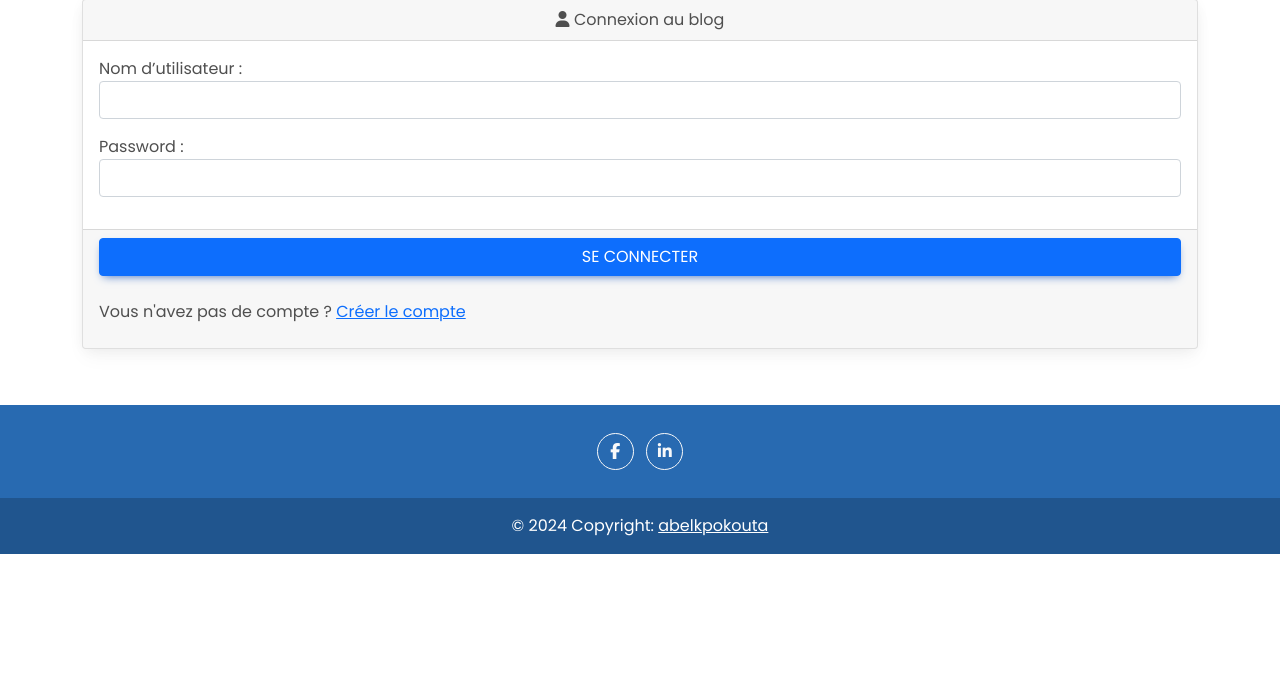
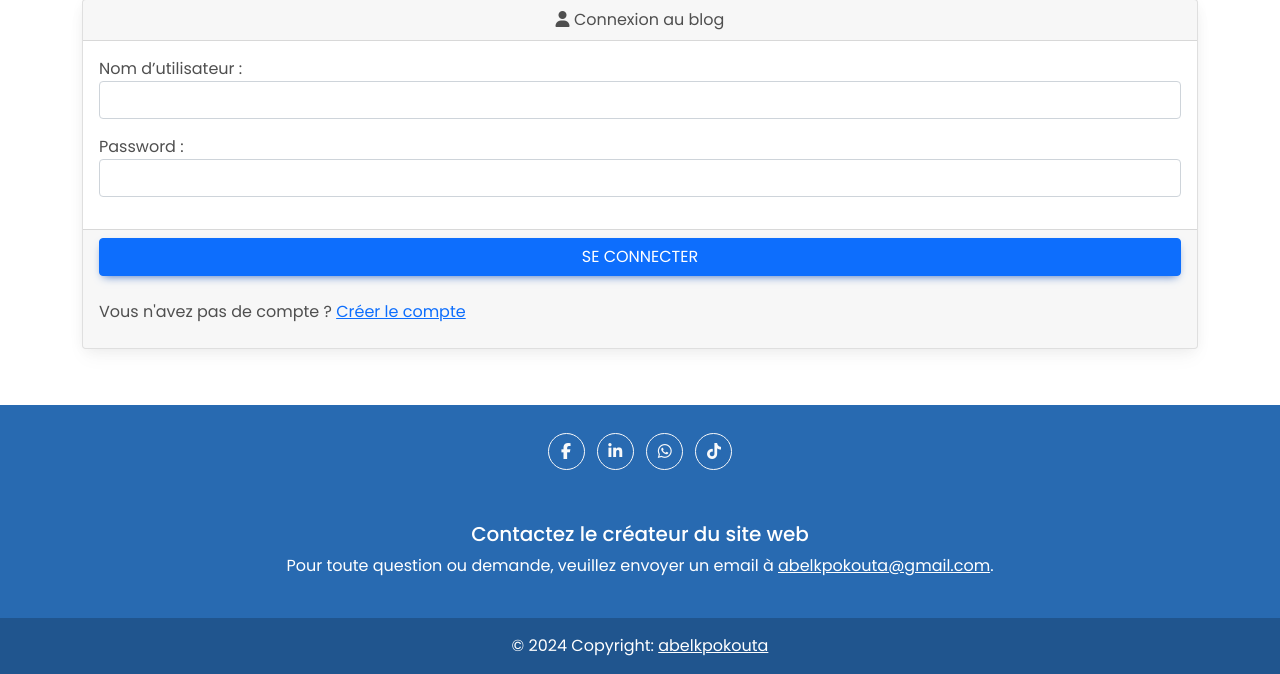
Before and after one commit to Abel-Dev-KPOKOUTA/My_blog_ecommerce, a Django app: page /blog/authentification/connexion/ in a window 1280 px wide. Shown: the part 129-803 px from the top of the page. Before the commit the page ends 683 px from the top, so only its background shows below. Run offline with Django 5.2, Linux system fonts and the light colour scheme; some libraries are stand-ins or nearby versions.

Commit message:
modification

```diff
--- a/blog/templates/blog/footer.html
+++ b/blog/templates/blog/footer.html
@@ -14,10 +14,25 @@
                     <a class="btn btn-outline-light btn-floating m-1" href="https://www.linkedin.com" role="button">
                         <i class="fab fa-linkedin-in"></i>
                     </a>
+                    <!-- WhatsApp -->
+                    <a class="btn btn-outline-light btn-floating m-1" href="https://wa.me/1234567890" role="button">
+                        <i class="fab fa-whatsapp"></i>
+                    </a>
+                    <!-- TikTok -->
+                    <a class="btn btn-outline-light btn-floating m-1" href="https://www.tiktok.com/@yourusername" role="button">
+                        <i class="fab fa-tiktok"></i>
+                    </a>
                 </section>
                 <!-- Section: Social media -->
             </div>
             <!-- Grid container -->
+
+            <!-- Contact Section -->
+            <div class="container p-4">
+                <h5>Contactez le créateur du site web</h5>
+                <p>Pour toute question ou demande, veuillez envoyer un email à <a class="text-white" href="mailto:kpokoutaabel@gmail.com">abelkpokouta@gmail.com</a>.</p>
+            </div>
+            <!-- Contact Section -->
 
             <!-- Copyright -->
             <div class="text-center p-3" style="background-color: rgba(0, 0, 0, 0.2);">
```
Lines whose indentation alone changed are shown as unchanged.
